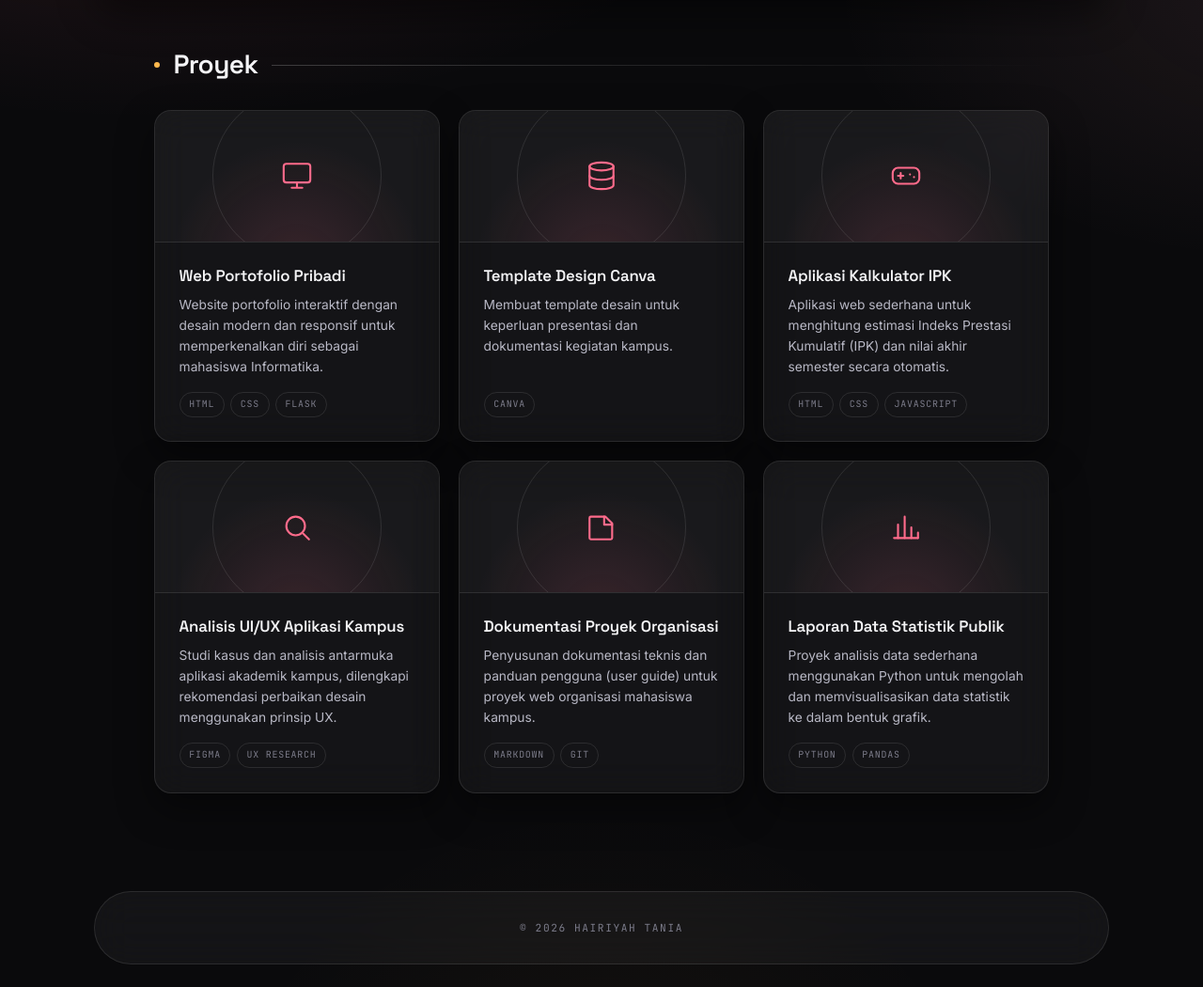
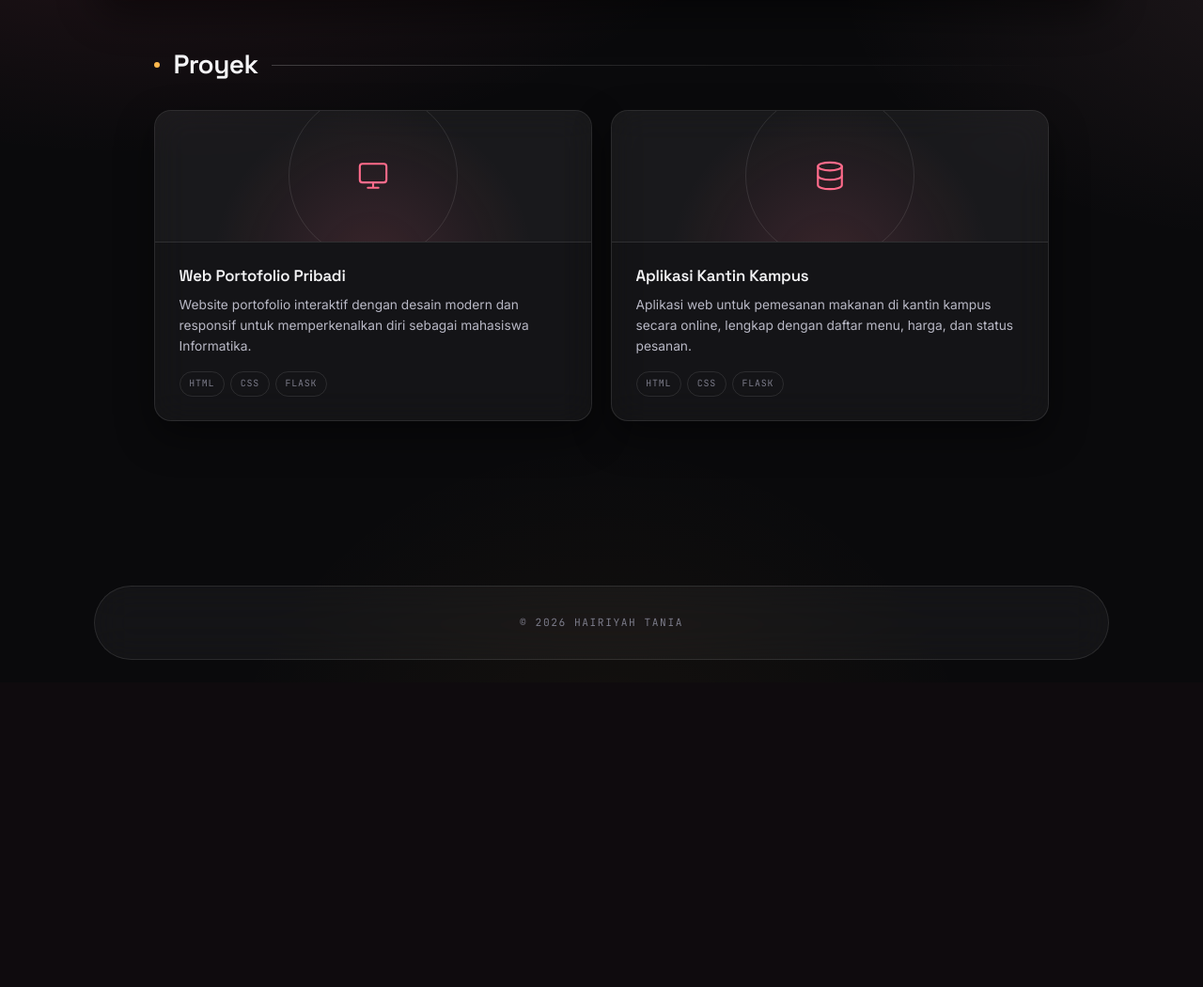
Before and after one commit to hairiyahtania/portofolio-tania, a Flask app: template templates/projects.html in a window 1280 px wide. Shown: the part 74-1124 px from the top of the page at 94% size. After the commit the page ends 776 px from the top, so only its background shows below. Run offline with Flask 3, Linux system fonts and the light colour scheme; the template is opened without the code that fills it, so the values that code supplies are empty.

Commit message:
ganti kasir jadi kantin kampus

```diff
--- a/app.py
+++ b/app.py
@@ -7,17 +7,22 @@ app.secret_key = "tania-secret-123"
 DATA_FILE = "data.json"
 
 def load_data():
-    if os.path.exists(DATA_FILE):
-        with open(DATA_FILE) as f:
-            return json.load(f)
-    return {
+    default = {
         "nama": "Tania",
-        "tentang": "Ga banyak yang tau tentang aku, bahkan aku sendiri kadang bingung sama diriku sendiri. Tapi yang pasti, aku suka hal-hal kecil yang bikin bahagia.",
-        "skills": ["Python", "HTML", "Canva"],
+        "tentang": "Ga banyak yang tau tentang aku, bahkan aku sendiri kadang bingung sama diriku sendiri. Tapi yang pasti, aku suka hal-hal kecil",
+        "skills": [{"judul": "Python", "kategori": "skill"}, {"judul": "HTML", "kategori": "skill"}, {"judul": "Canva", "kategori": "skill"}],
         "projects": [{"judul": "Website Portofolio", "deskripsi": "Website portofolio pribadi"}],
         "experience": [{"judul": "Asisten Praktikum", "deskripsi": "Membantu praktikum kampus"}],
         "education": [{"judul": "Universitas", "deskripsi": "Mahasiswa"}]
     }
+    if os.path.exists(DATA_FILE):
+        with open(DATA_FILE) as f:
+            data = json.load(f)
+            for k in default:
+                if k not in data:
+                    data[k] = default[k]
+            return data
+    return default
 
 def save_data(data):
     with open(DATA_FILE, "w") as f:
@@ -26,7 +31,7 @@ def save_data(data):
 @app.route('/')
 def home():
     data = load_data()
-    return render_template('index.html', nama=data['nama'], skills=data['skills'], projects=[p['judul'] for p in data['projects']], data=data)
+    return render_template('index.html', nama=data['nama'], skills=data['skills'], projects=data['projects'], data=data)
 
 @app.route('/login', methods=['GET', 'POST'])
 def login():
@@ -61,7 +66,7 @@ def tambah(kategori):
     if not judul:
         return "Gagal Judul tidak boleh kosong! <a href='/dashboard'>Kembali</a>"
     if kategori == 'skills':
-        data['skills'].append({"judul": judul, "deskripsi": deskripsi if deskripsi else "skill"})
+        data['skills'].append({"judul": judul, "kategori": "skill"})
     else:
         if not deskripsi:
             return "Gagal Deskripsi tidak boleh kosong! <a href='/dashboard'>Kembali</a>"
@@ -86,5 +91,15 @@ def hapus(kategori, index):
         pass
     return redirect(url_for('dashboard'))
 
+@app.route('/skills')
+def skills_page():
+    data = load_data()
+    return render_template('skills.html', skills=data['skills'])
+
+@app.route('/projects')
+def projects_page():
+    data = load_data()
+    return render_template('projects.html', projects=data['projects'])
+
 if __name__ == '__main__':
     app.run(debug=True)
--- a/templates/projects.html
+++ b/templates/projects.html
@@ -24,65 +24,17 @@
                 <svg viewBox="0 0 24 24" stroke-linecap="round" stroke-linejoin="round"><ellipse cx="12" cy="5" rx="9" ry="3"/><path d="M3 5v14c0 1.7 4 3 9 3s9-1.3 9-3V5"/><path d="M3 12c0 1.7 4 3 9 3s9-1.3 9-3"/></svg>
             </div>
             <div class="project-body">
-                <h4>Template Design Canva</h4>
-                <p>Membuat template desain untuk keperluan presentasi dan dokumentasi kegiatan kampus.</p>
+                <h4>Aplikasi Kantin Kampus</h4>
+                <p>Aplikasi web untuk pemesanan makanan di kantin kampus secara online, lengkap dengan daftar menu, harga, dan status pesanan.</p>
                 <div class="project-tech">
-                    <span>Canva</span>
+                    <span>HTML</span><span>CSS</span><span>Flask</span>
                 </div>
             </div>
         </div>
 
-        <div class="project-card">
-            <div class="project-thumb">
-                <svg viewBox="0 0 24 24" stroke-linecap="round" stroke-linejoin="round"><rect x="2" y="6" width="20" height="12" rx="4"/><path d="M6 12h4M8 10v4M15 11h.01M18 13h.01"/></svg>
-            </div>
-            <div class="project-body">
-                <h4>Aplikasi Kalkulator IPK</h4>
-                <p>Aplikasi web sederhana untuk menghitung estimasi Indeks Prestasi Kumulatif (IPK) dan nilai akhir semester secara otomatis.</p>
-                <div class="project-tech">
-                    <span>HTML</span><span>CSS</span><span>JavaScript</span>
-                </div>
-            </div>
-        </div>
 
-        <div class="project-card">
-            <div class="project-thumb">
-                <svg viewBox="0 0 24 24" stroke-linecap="round" stroke-linejoin="round"><circle cx="11" cy="11" r="7"/><path d="M21 21l-4.3-4.3"/></svg>
-            </div>
-            <div class="project-body">
-                <h4>Analisis UI/UX Aplikasi Kampus</h4>
-                <p>Studi kasus dan analisis antarmuka aplikasi akademik kampus, dilengkapi rekomendasi perbaikan desain menggunakan prinsip UX.</p>
-                <div class="project-tech">
-                    <span>Figma</span><span>UX Research</span>
-                </div>
-            </div>
-        </div>
 
-        <div class="project-card">
-            <div class="project-thumb">
-                <svg viewBox="0 0 24 24" stroke-linecap="round" stroke-linejoin="round"><path d="M4 4h11l5 5v11a1 1 0 0 1-1 1H4a1 1 0 0 1-1-1V5a1 1 0 0 1 1-1z"/><path d="M14 4v6h6"/></svg>
-            </div>
-            <div class="project-body">
-                <h4>Dokumentasi Proyek Organisasi</h4>
-                <p>Penyusunan dokumentasi teknis dan panduan pengguna (user guide) untuk proyek web organisasi mahasiswa kampus.</p>
-                <div class="project-tech">
-                    <span>Markdown</span><span>Git</span>
-                </div>
-            </div>
-        </div>
 
-        <div class="project-card">
-            <div class="project-thumb">
-                <svg viewBox="0 0 24 24" stroke-linecap="round" stroke-linejoin="round"><path d="M3 20h18"/><path d="M6 20V10M11 20V4M16 20v-8M21 20v-4"/></svg>
-            </div>
-            <div class="project-body">
-                <h4>Laporan Data Statistik Publik</h4>
-                <p>Proyek analisis data sederhana menggunakan Python untuk mengolah dan memvisualisasikan data statistik ke dalam bentuk grafik.</p>
-                <div class="project-tech">
-                    <span>Python</span><span>Pandas</span>
-                </div>
-            </div>
-        </div>
-    </div>
+
 </section>
 {% endblock %}
```
Also changed, not shown: data.json (+33 -6 lines), templates/index.html (+9 -7 lines).
